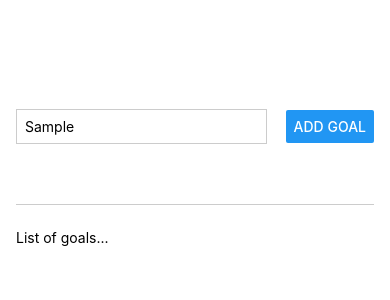
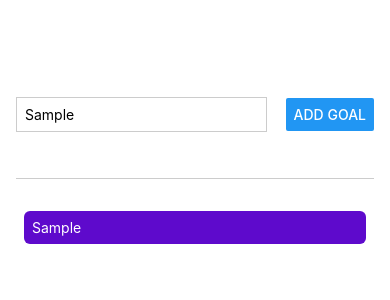
Before and after one commit to Lukam90/Ex-React, a React Native app in the folder react-native-course/: screen / in a window 390 px wide. Both pictures are taken after typing "Sample" into the empty fields and a click on the button "ADD GOAL". Shown: the top 300 px of the page. Built offline with nearby package versions, Linux system fonts and the light colour scheme.

Commit message:
MAJ Ex RN > Platform Styling

```diff
--- a/react-native-course/App.js
+++ b/react-native-course/App.js
@@ -4,13 +4,14 @@
 
 export default function App() {
   const [enteredGoalText, setEnteredGoalText] = useState("");
+  const [courseGoals, setCourseGoals] = useState([]);
 
   function goalInputHandler(enteredText) {
     setEnteredGoalText(enteredText);
   };
 
   function addGoalHandler() {
-    console.log(enteredGoalText);
+    setCourseGoals(currentCourseGoals => [...courseGoals, enteredGoalText]);
   };
 
   return (
@@ -25,7 +26,11 @@
       </View>
 
       <View style={styles.goalsContainer}>
-        <Text>List of goals...</Text>
+        {courseGoals.map(goal => (
+          <View key={goal} style={styles.goalItem}>
+            <Text style={styles.goalText}>{goal}</Text>
+          </View>
+        ))}
       </View>
     </View>
   );
@@ -54,6 +59,15 @@
     padding: 8
   },
   goalsContainer: {
-    flex: 4
+    flex: 5
+  },
+  goalItem: {
+    margin: 8,
+    padding: 8,
+    borderRadius: 6,
+    backgroundColor: "#5e0acc",
+  },
+  goalText: {
+    color: "white"
   }
 });
```
